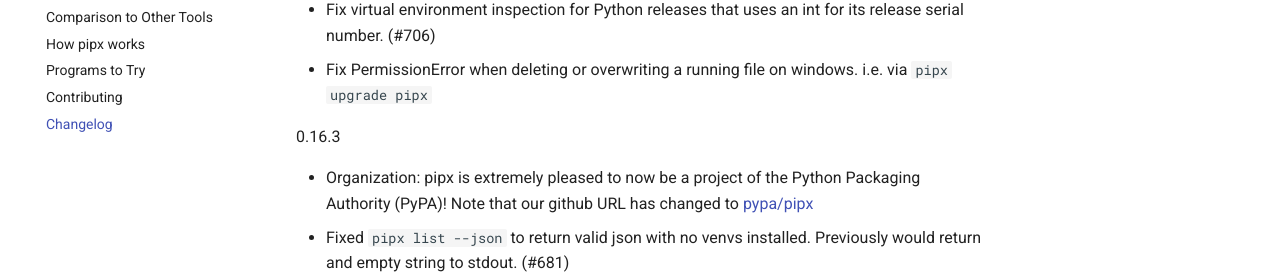
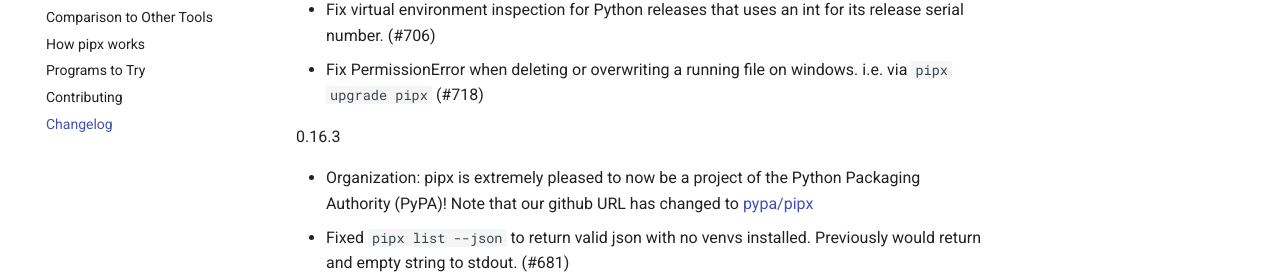
Before and after one commit to pypa/pipx, an MkDocs documentation site: the page built from docs/changelog.md, in a window 1280 px wide and 900 px high. Shown: the part 283-560 px from the top of the window. Built offline with MkDocs 1.6.1 and Material for MkDocs 9.7.7, drawn with Linux system fonts in a browser that asks for light colours; comment, search, counter and statistics services are not loaded.

Commit message:
Update changelog with PR#

```diff
--- a/docs/changelog.md
+++ b/docs/changelog.md
@@ -2,7 +2,7 @@
 
 - Fix to `pipx ensurepath` to fix behavior in user locales other than UTF-8, to fix #644. The internal change is to use userpath v1.6.0 or greater. (#700)
 - Fix virtual environment inspection for Python releases that uses an int for its release serial number. (#706)
-- Fix PermissionError when deleting or overwriting a running file on windows. i.e. via `pipx upgrade pipx`
+- Fix PermissionError when deleting or overwriting a running file on windows. i.e. via `pipx upgrade pipx` (#718)
 
 0.16.3
 
```
